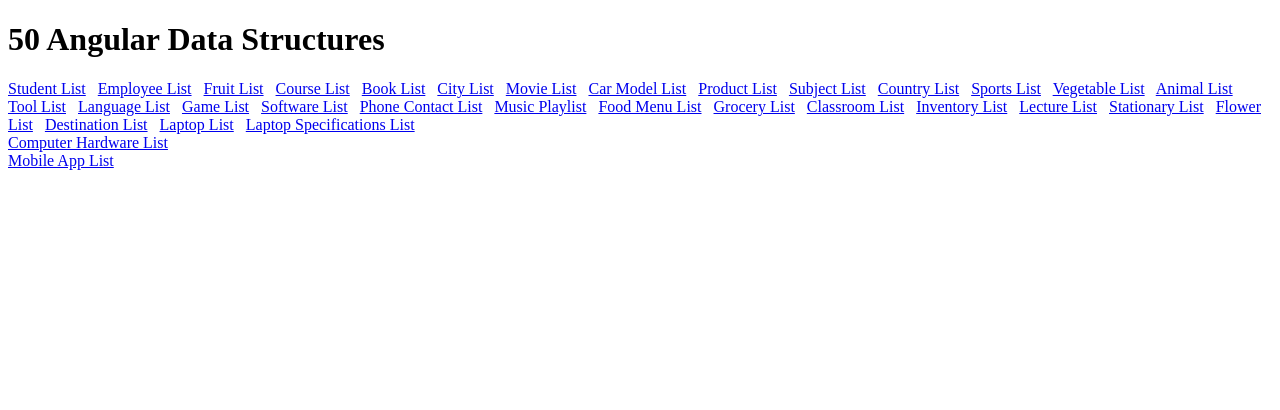
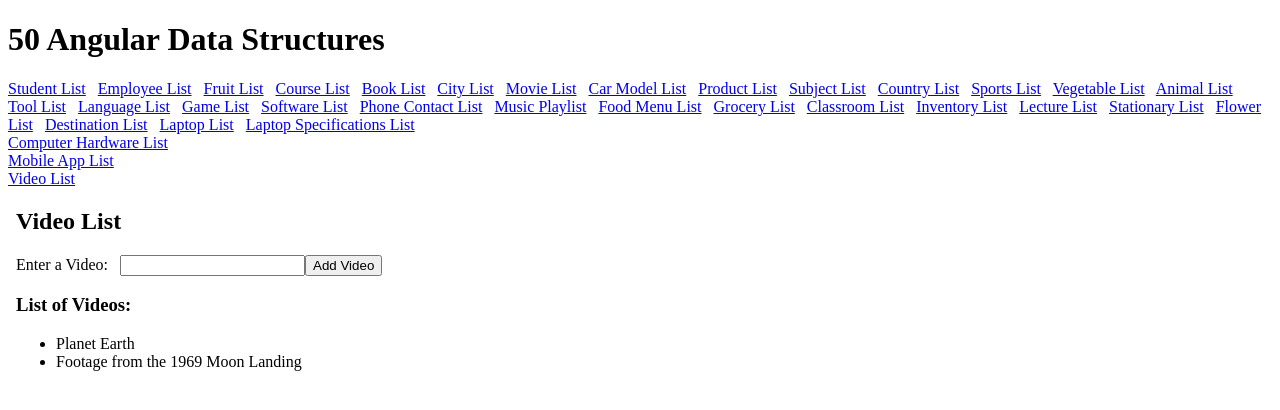
Before and after one commit to jennyfaye/50AngularDataStructures, an Angular app: page /videolist in a window 1280 px wide. Before the commit this address led to /. Shown: the top 410 px of the page. Built offline with nearby package versions, Linux system fonts and the light colour scheme.

Commit message:
test: add videolist component

```diff
--- a/src/app/app.component.html
+++ b/src/app/app.component.html
@@ -65,4 +65,6 @@
 <br>
 <a routerLink="mobileapplist">Mobile App List</a>
 <br>
+<a routerLink="videolist">Video List</a>
+<br>
 <router-outlet></router-outlet>
--- a/src/app/app.module.ts
+++ b/src/app/app.module.ts
@@ -37,6 +37,7 @@ import { LaptoplistComponent } from "./components/laptoplist/laptoplist.componen
 import { LaptopspeclistComponent } from "./components/laptopspeclist/laptopspeclist.component";
 import { ComputerhardwarelistComponent } from "./components/computerhardwarelist/computerhardwarelist.component";
 import { MobileapplistComponent } from "./components/mobileapplist/mobileapplist.component";
+import { VideolistComponent } from "./components/videolist/videolist.component";
 
 
 const routes: Routes = [
@@ -72,6 +73,7 @@ const routes: Routes = [
   { path: 'laptopspeclist', component: LaptopspeclistComponent},
   { path: 'computerhardwarelist', component: ComputerhardwarelistComponent},
   { path: 'mobileapplist', component: MobileapplistComponent},
+  { path: 'videolist', component: VideolistComponent},
 ];
 
 @NgModule({
@@ -117,6 +119,7 @@ const routes: Routes = [
     LaptopspeclistComponent,
     ComputerhardwarelistComponent,
     MobileapplistComponent,
+    VideolistComponent,
   ],
 
   providers: [
--- /dev/null
+++ b/src/app/components/videolist/videolist.component.html
@@ -0,0 +1,21 @@
+<!doctype html>
+<html>
+  <body>
+    <h2>Video List</h2>
+    <form >
+      <label for="video">Enter a Video: </label> &nbsp;
+      <input name="video" id="video" type="text" [(ngModel)]="video"/>
+
+      <button (click)="addVideo()">Add Video</button>
+    </form>
+
+    <div>
+        <h3>List of Videos:</h3>
+        <ul>
+          <li *ngFor="let video of videoList">
+            {{video}}
+          </li>
+        </ul>
+    </div>
+  </body>
+</html>
--- /dev/null
+++ b/src/app/components/videolist/videolist.component.ts
@@ -0,0 +1,15 @@
+import { Component } from '@angular/core';
+
+@Component({
+  selector: 'app-videolist',
+  templateUrl: './videolist.component.html',
+  styleUrl: './videolist.component.css'
+})
+export class VideolistComponent {
+  videoList: string[] = ["Planet Earth", "Footage from the 1969 Moon Landing"];
+  video: string = '';
+
+  addVideo() {
+    this.videoList.push(this.video);
+  }
+}
```
Also changed, not shown: src/app/components/videolist/videolist.component.css (added), 1 other file (tests, documents, lock files or other folders).
